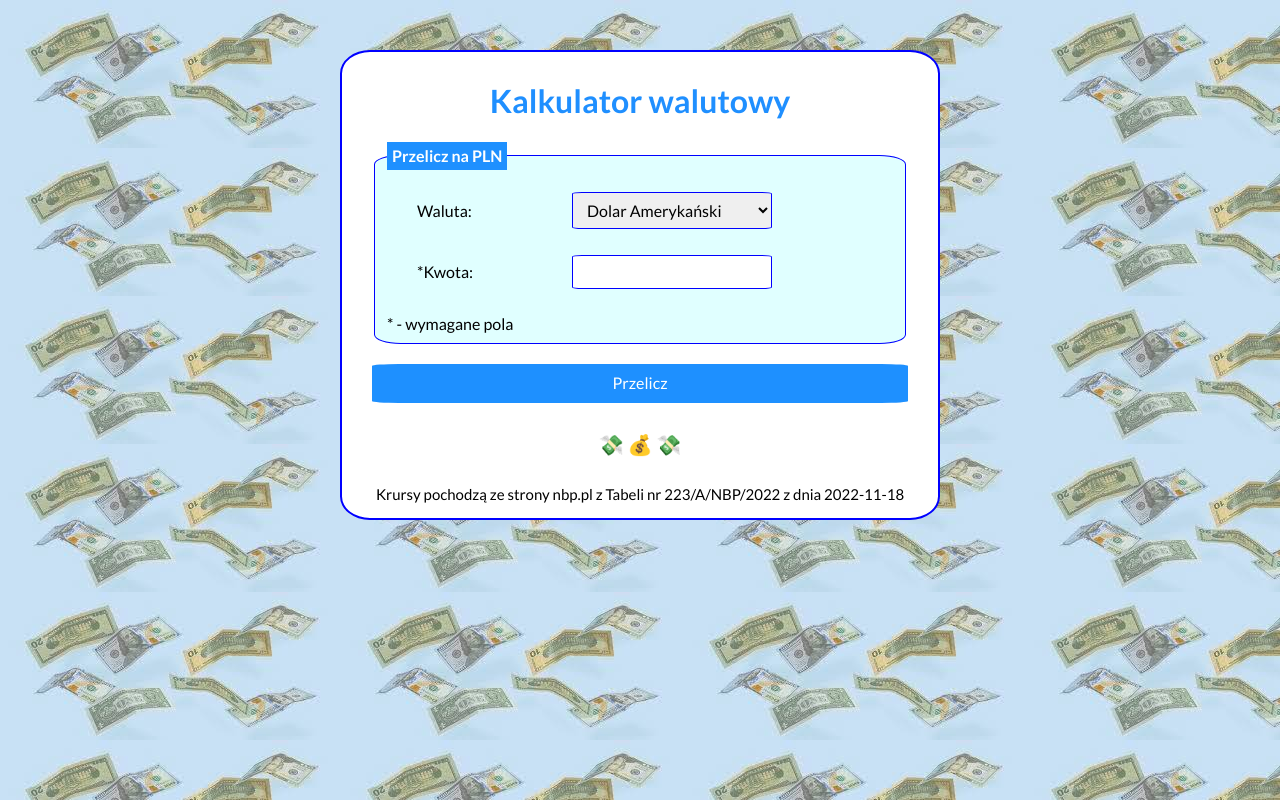
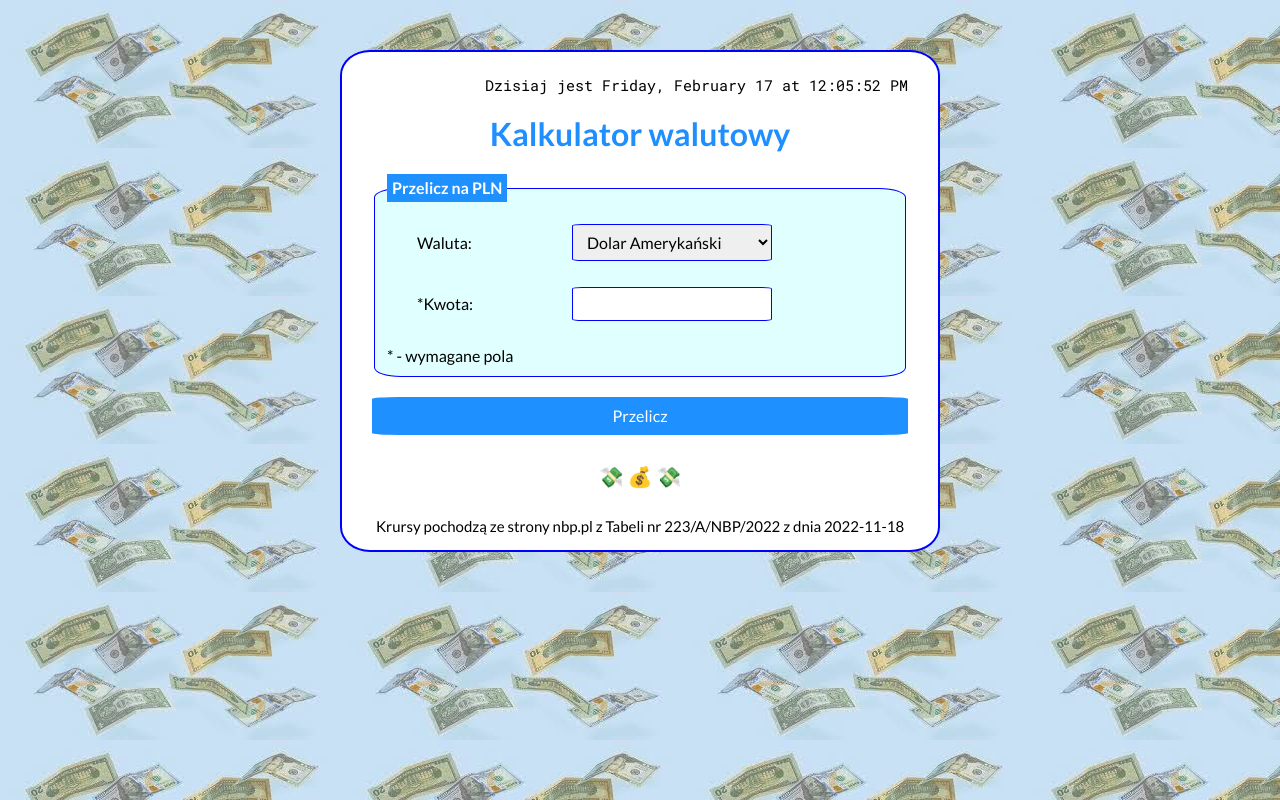
Before and after one commit to kasiami0/currency-converter-react, a React (Create React App) app: page / in a window 1280 px wide. Built offline with nearby package versions, Linux system fonts and the light colour scheme.

Commit message:
clock added

```diff
--- a/src/App.js
+++ b/src/App.js
@@ -5,6 +5,7 @@
 import Result from "./Result";
 import { useState } from "react";
 import { currencies } from "./currencies";
+import Clock from "./Clock";
 
 function App() {
   const [result, setResult] = useState("");
@@ -21,6 +22,7 @@
 
   return (
     <Container>
+      <Clock />
       <Header header="Kalkulator walutowy" />
       <Form calculateResult={calculateResult} />
       <Result result={result} />
--- /dev/null
+++ b/src/Clock/index.js
@@ -0,0 +1,33 @@
+import { useEffect, useState } from "react";
+import "./style.css"
+
+const Clock = () => {
+    const [date, setDate] = useState(new Date());
+
+    const dateFormat = {
+        weekday: "long",
+        day: "numeric",
+        month: "long",
+        hour: "2-digit",
+        minute: "2-digit",
+        second: "2-digit",
+    };
+
+    useEffect(() => {
+        const intervalId = setInterval(() => {
+            setDate(new Date());
+        }, 1000);
+
+        return () => {
+            clearInterval(intervalId);
+        }
+    }, []);
+
+    return (
+        <p className="clock">
+            Dzisiaj jest {date.toLocaleString(undefined, dateFormat)}
+        </p>
+    );
+};
+
+export default Clock;
--- /dev/null
+++ b/src/Clock/style.css
@@ -0,0 +1,5 @@
+.clock {
+    font-family: 'Roboto Mono', monospace;
+    text-align: end;
+    font-size: 15px;
+}
```
